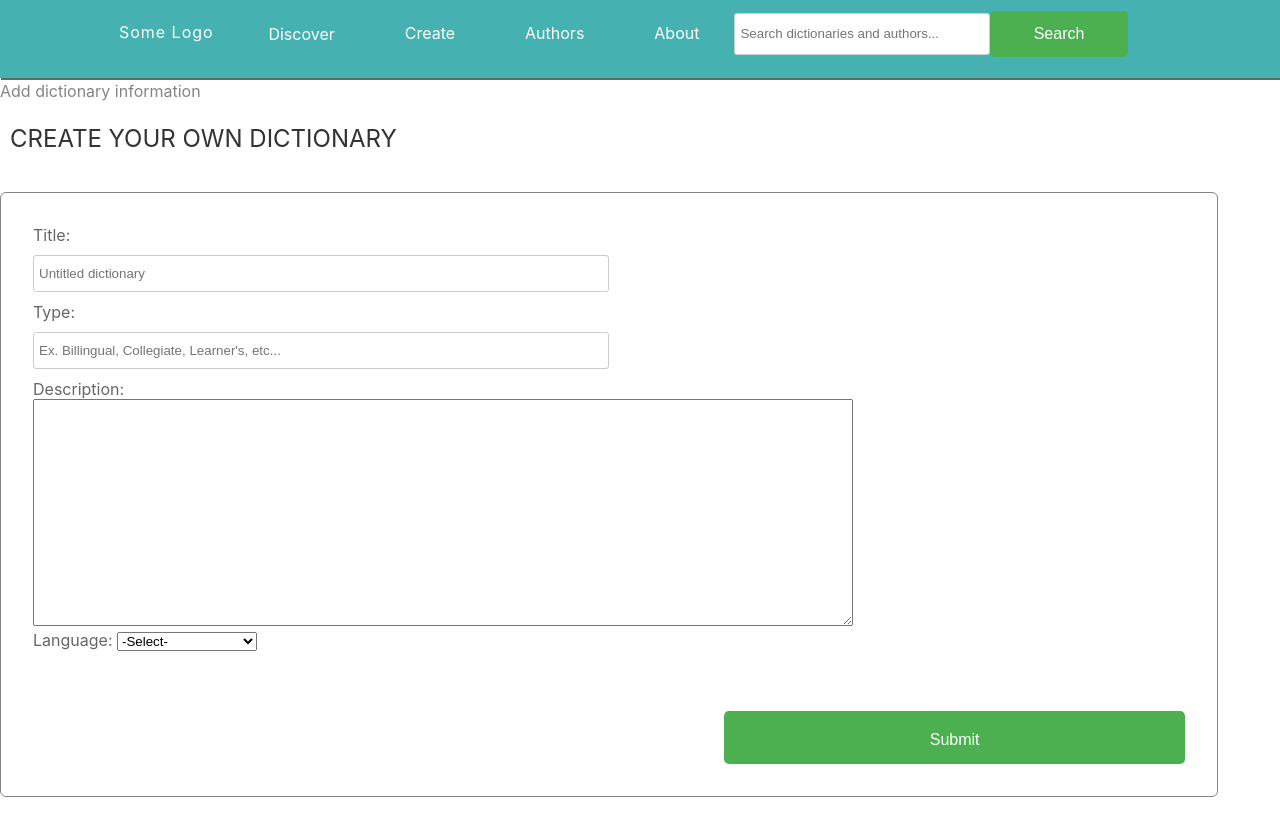
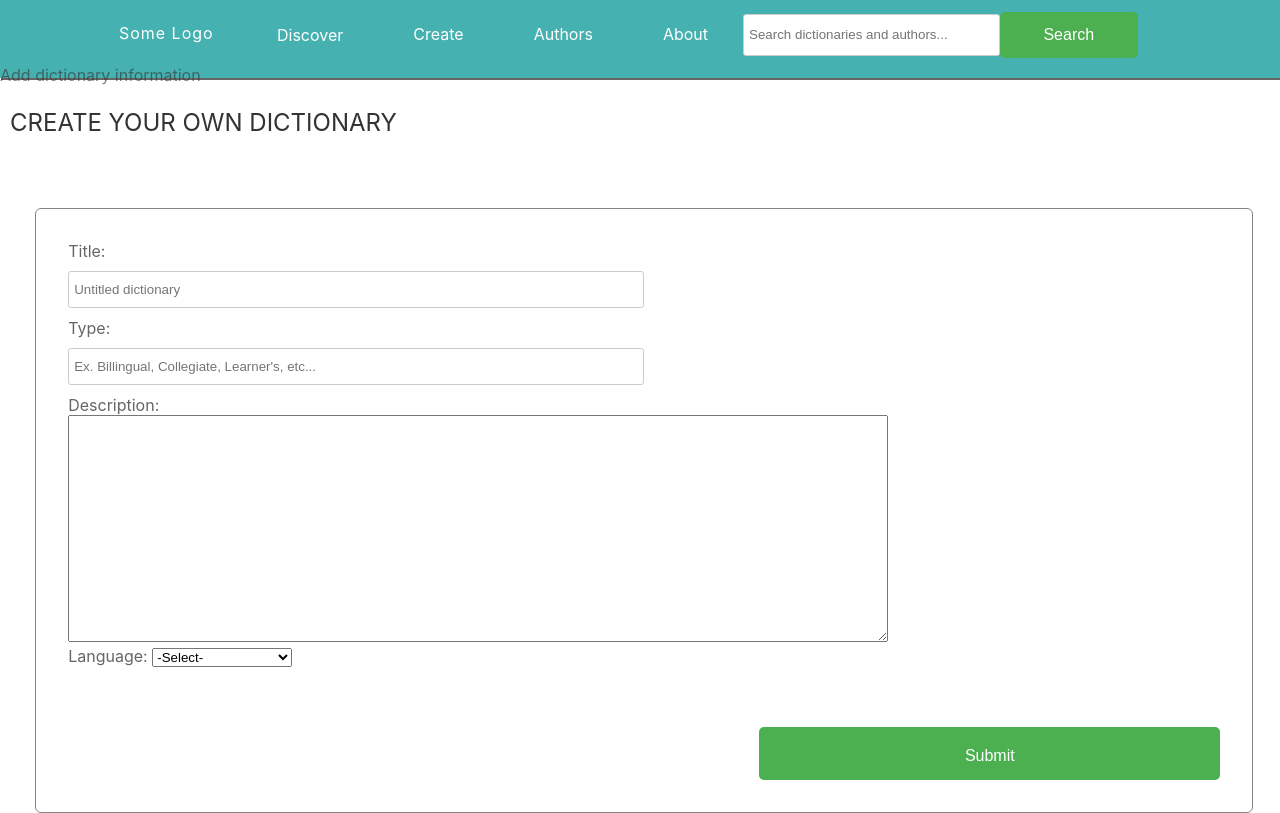
Before and after one commit to ARubiato/Dictionary_App, a PHP site: page /create_dictionary_form.php in a window 1280 px wide. Run offline with PHP 8.4, Linux system fonts and the light colour scheme.

Commit message:
modified forms

```diff
--- a/css/style.css
+++ b/css/style.css
@@ -105,6 +105,7 @@
 	cursor: pointer;
 }
 
+
 .Button:Hover{
 	opacity: 0.5;
 }
@@ -207,11 +208,12 @@ a.logo {
 }
 
 .CD_Form_Header {
-	width: auto;
+	width: 100%;
 	height: auto;
 	position: absolute;
 	display: inline-block;
-	margin:5em auto;
+	margin:4em auto;
+	border-radius: 1px solid #ccc;
 }
 
 
@@ -220,7 +222,7 @@ a.logo {
 	height:auto;
 	position:absolute;
 	display: inline-block;
-	margin:12em auto;
+	margin:13em 2.2em;
 	padding: 2em;
 	line-height: 20px;
 	float: left;
@@ -241,8 +243,9 @@ a.logo {
 	}
 
 body {
+	width: auto;
 		margin: 0;
-		overflow: hidden;
+		overflow: auto;
 	}
 
 h4 h5 {
@@ -275,6 +278,20 @@ input[type=text], input[type=password] {
     position: relative;
 }
 
+data-placeholder {
+	width: 100%;
+	background-color:#4CAF50;
+	color: white;
+	border: none;
+	margin-top: 60px;
+	padding:20px 10px 15px 10px;
+	text-align: center;
+	text-decoration: none;
+	display: inline-block;
+	font-size: 16px;
+	cursor: pointer;
+}
+
 
 nav {
 	background-color: #46B1B1;
@@ -282,7 +299,7 @@ nav {
 	height: 9.8%;
 	top:0;
 	left:0;
-	padding:2px 1px;
+	padding:3px 1px;
 	margin:auto;
 	transition: .3s;
 	box-shadow: 1px 2px;
@@ -307,15 +324,21 @@ nav ul {
 	list-style: none;
 	float: right;
 	color:#fff;
-	margin: 0 150px;
+	margin: 0 15em;
 	padding: 1px;
 	text-align: center;
 	display:inline-block;
 	display: flex;
+	position: absolute;
 
 
 }
 
+textarea.Dict_Desc {
+	width: 300px;
+	height: 200px;
+	padding: 3px;
+}
 
 
 nav ul li {
```
